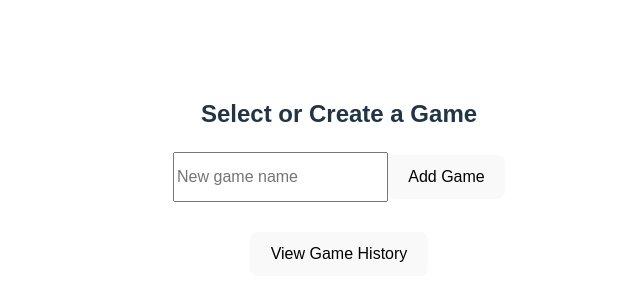
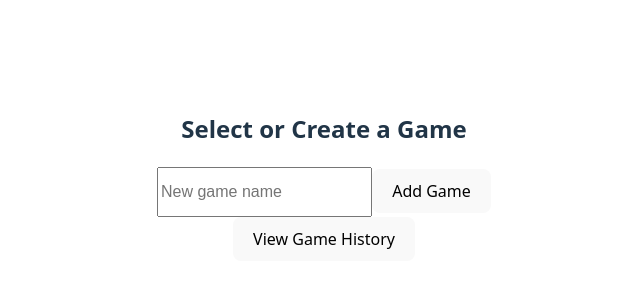
Before and after one commit to illja-popovics/scoresheet_app, a React (Vite) app: page / in a window 1280 px wide. Shown: the part 224-524 px from the top of the page, without its empty margins (316-956 px from the left). Built offline with nearby package versions, Linux system fonts and the light colour scheme.

Commit message:
refactoring

```diff
--- a/src/App.jsx
+++ b/src/App.jsx
@@ -3,41 +3,28 @@ import GameSelector from "./components/GameSelector/GameSelector";
 import PlayerSelector from "./components/PlayerSelector/PlayerSelector";
 import ScorePad from "./components/ScorePad/ScorePad";
 import GameHistory from "./components/GameHistory/GameHistory";
+import useGameFlow from "./hooks/useGameFlow";
+import Toaster from "./components/Toast/Toaster";
+
 
 import "./App.css";
-import { ToastContainer } from "react-toastify";
 import "react-toastify/dist/ReactToastify.css";
 
 function App() {
-  const [step, setStep] = useState("game");
-  const [game, setGame] = useState(null);
-  const [players, setPlayers] = useState([]);
-  const [roundType, setRoundType] = useState("numbered"); // ✅ added
+  const {
+    step,
+    game,
+    players,
+    roundType,
+    goBack,
+    handleSelectGame,
+    handleConfirmPlayers,
+  } = useGameFlow();
+
   const [showHistory, setShowHistory] = useState(false);
 
-  const goBack = () => {
-    if (step === "players") {
-      setStep("game");
-      setGame(null);
-    } else if (step === "score") {
-      setStep("players");
-      setPlayers([]);
-    }
-  };
-
-  const handleSelectGame = (selectedGame) => {
-    setGame(selectedGame);
-    setStep("players");
-  };
-
-  const handleConfirmPlayers = (selectedPlayers, selectedRoundType) => {
-    setPlayers(selectedPlayers);
-    setRoundType(selectedRoundType); // ✅ store round type
-    setStep("score");
-  };
-
   return (
-    <div style={{ marginLeft: "30px", padding: "20px", fontFamily: "sans-serif" }}>
+    <div className="app-container">
       {step === "game" && <GameSelector onSelect={handleSelectGame} />}
       {step === "players" && (
         <PlayerSelector onConfirm={handleConfirmPlayers} onBack={goBack} />
@@ -46,27 +33,17 @@ function App() {
         <ScorePad
           game={game}
           players={players}
-          roundType={roundType} // ✅ pass to ScorePad
+          roundType={roundType}
           onBack={goBack}
         />
       )}
 
-      <div style={{ marginTop: "30px", textAlign: "center" }}>
+      <div className="history-toggle">
         <button onClick={() => setShowHistory(!showHistory)}>
           {showHistory ? "Hide" : "View"} Game History
         </button>
-        <ToastContainer
-          position="bottom-right"
-          autoClose={3000}
-          hideProgressBar={false}
-          newestOnTop={false}
-          closeOnClick
-          pauseOnFocusLoss
-          draggable
-          pauseOnHover
-          theme="colored"
-        />
         {showHistory && <GameHistory />}
+        <Toaster />
       </div>
     </div>
   );
--- a/src/components/PlayerSelector/PlayerSelector.jsx
+++ b/src/components/PlayerSelector/PlayerSelector.jsx
@@ -87,8 +87,6 @@ const PlayerSelector = ({ onConfirm, onBack }) => {
     </label>
   </div>
 </div>
-
-
       <button
         onClick={() => onConfirm(selectedPlayers, roundType)}
         disabled={selectedPlayers.length === 0}
--- a/src/components/ScorePad/ScorePad.jsx
+++ b/src/components/ScorePad/ScorePad.jsx
@@ -9,7 +9,7 @@ const ScorePad = ({ game, players, roundType, onBack }) => {
     addRound,
     deleteRound,
     updateScore,
-    updateRoundName, // ✅ support round name editing
+    updateRoundName,
     saveResults,
   } = useScorePad(players, game.name, roundType);
 
--- /dev/null
+++ b/src/components/Toast/Toaster.jsx
@@ -0,0 +1,20 @@
+// src/components/Toast/Toaster.jsx
+import React from "react";
+import { ToastContainer } from "react-toastify";
+import "react-toastify/dist/ReactToastify.css";
+
+const Toaster = () => (
+  <ToastContainer
+    position="bottom-right"
+    autoClose={3000}
+    hideProgressBar={false}
+    newestOnTop={false}
+    closeOnClick
+    pauseOnFocusLoss
+    draggable
+    pauseOnHover
+    theme="colored"
+  />
+);
+
+export default Toaster;
--- /dev/null
+++ b/src/hooks/useGameFlow.js
@@ -0,0 +1,40 @@
+// hooks/useGameFlow.js
+import { useState } from "react";
+
+export default function useGameFlow() {
+  const [step, setStep] = useState("game");
+  const [game, setGame] = useState(null);
+  const [players, setPlayers] = useState([]);
+  const [roundType, setRoundType] = useState("numbered");
+
+  const goBack = () => {
+    if (step === "players") {
+      setStep("game");
+      setGame(null);
+    } else if (step === "score") {
+      setStep("players");
+      setPlayers([]);
+    }
+  };
+
+  const handleSelectGame = (selectedGame) => {
+    setGame(selectedGame);
+    setStep("players");
+  };
+
+  const handleConfirmPlayers = (selectedPlayers, selectedRoundType) => {
+    setPlayers(selectedPlayers);
+    setRoundType(selectedRoundType);
+    setStep("score");
+  };
+
+  return {
+    step,
+    game,
+    players,
+    roundType,
+    goBack,
+    handleSelectGame,
+    handleConfirmPlayers,
+  };
+}
```
